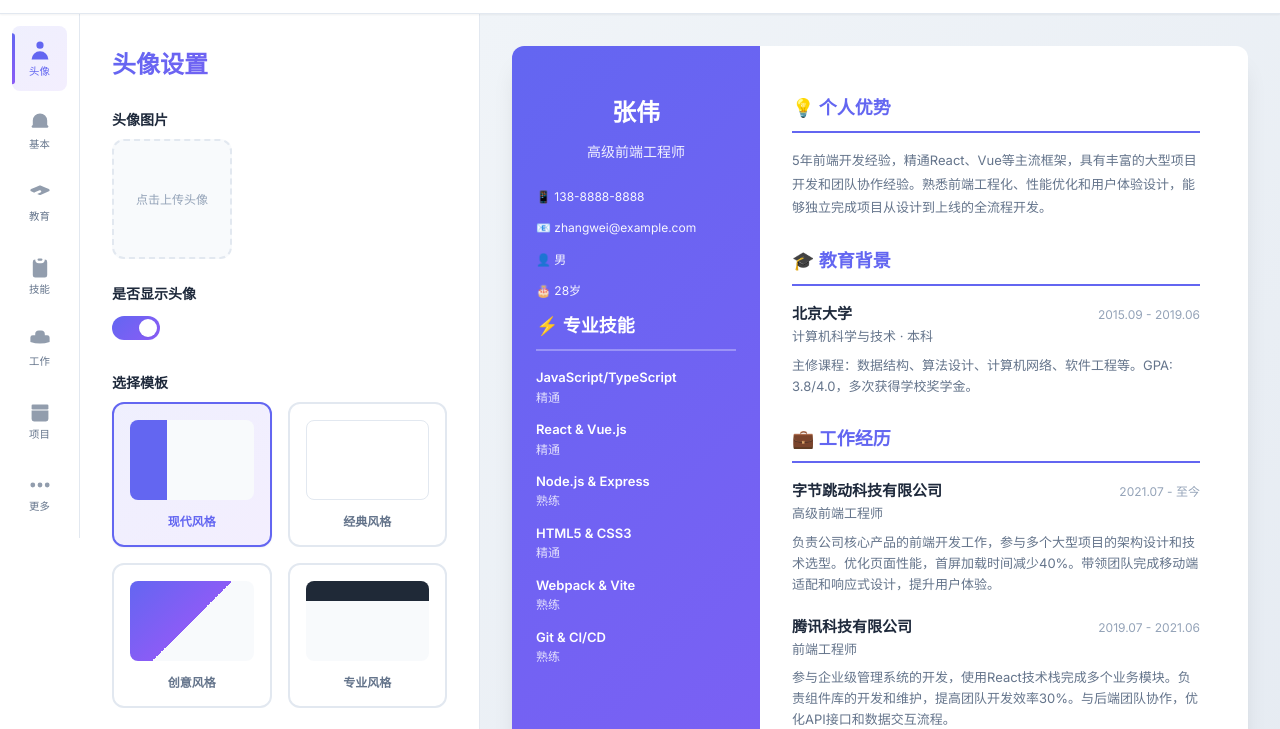
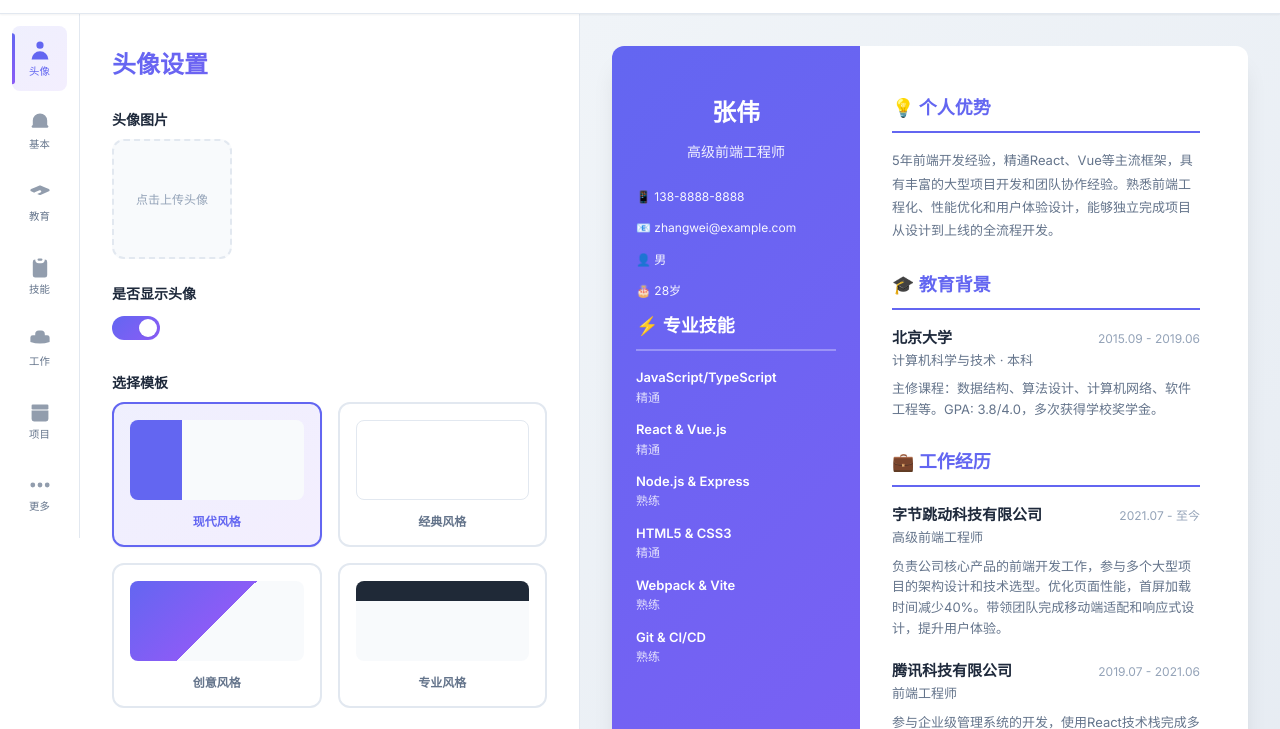
Before and after one commit to lgcheng01/resume, a plain HTML site: page index.html in a window 1280 px wide. Shown: the part 67-796 px from the top of the page. Drawn offline with Linux system fonts and the light colour scheme.

Commit message:
update url

```diff
--- a/styles.css
+++ b/styles.css
@@ -124,6 +124,11 @@ html {
 
 .main-content {
     display: flex;
+    justify-content: center;
+    align-items: flex-start;
+    max-width: 1920px;
+    margin: 0 auto;
+    width: 100%;
 }
 
 .left-section {
@@ -222,14 +227,14 @@ html {
 }
 
 .form-container {
-    flex: 1;
+    flex: 0 0 auto;
     overflow-y: auto;
     padding: var(--space-xl);
     background: var(--color-surface);
     border-right: 1px solid var(--color-border);
-    max-width: 550px;
+    width: 500px;
+    max-width: 500px;
     min-width: 400px;
-    height: 100%;
 }
 
 .form-container::-webkit-scrollbar {
@@ -289,7 +294,7 @@ html {
     justify-content: center;
     align-items: flex-start;
     min-width: 0;
-    height: 100%;
+    max-width: 850px;
 }
 
 .preview-container {
```
Also changed, not shown: 1 other file.
